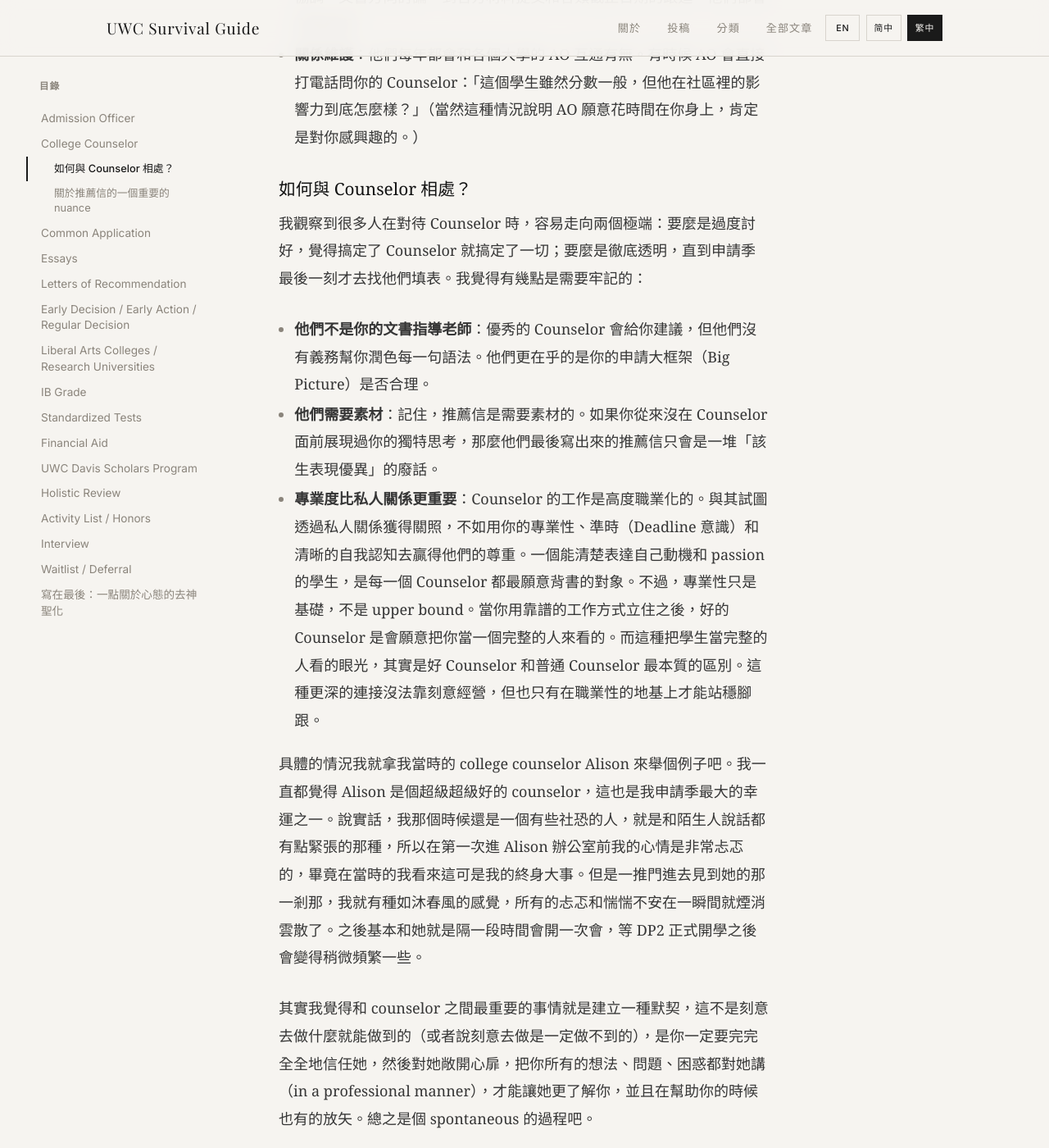
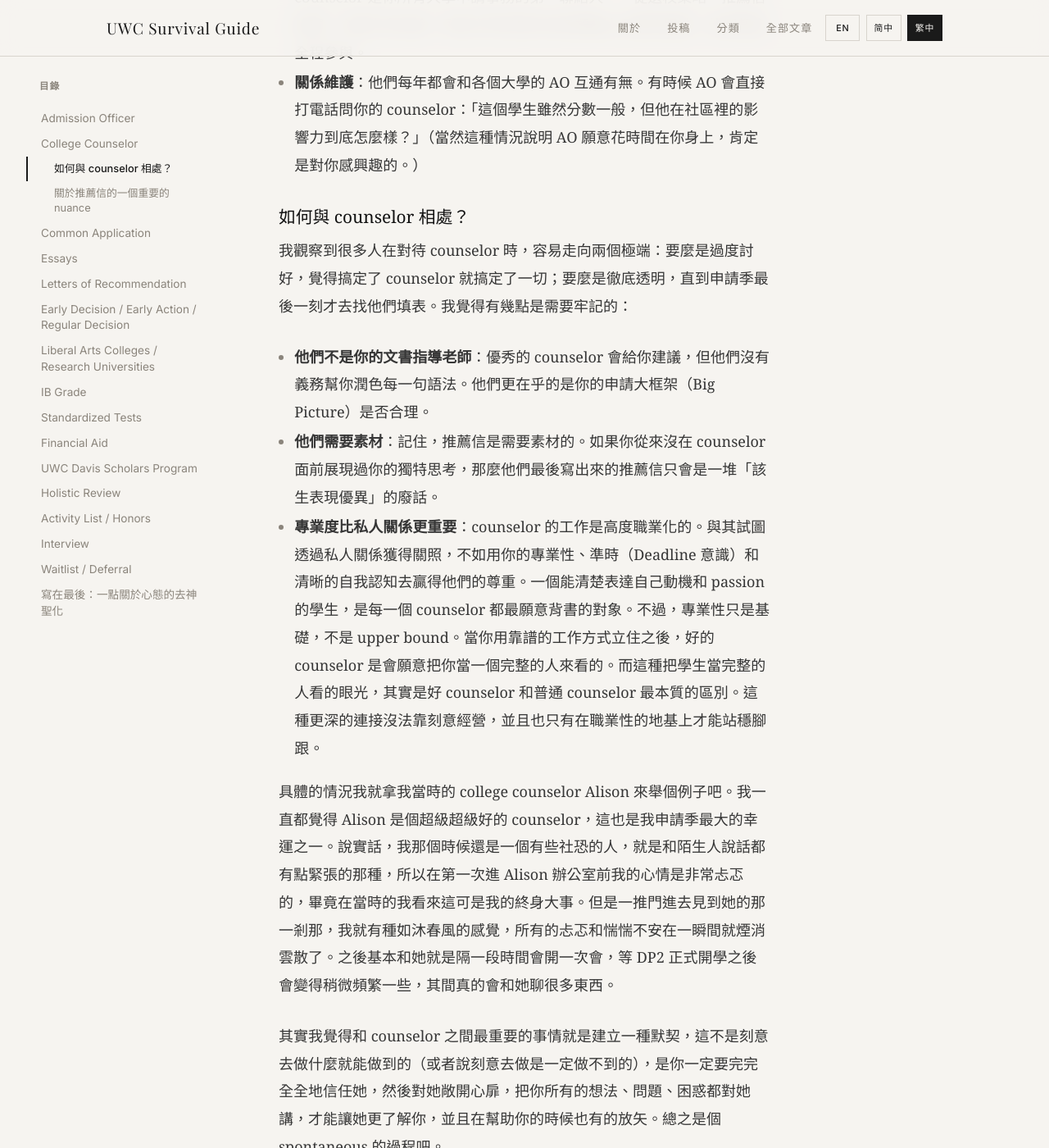
Before and after one commit to United-World-College/UWC-Survival-Guide, a Jekyll site: the page built from website/_guides/chinese/terminology-TW.md, in a window 1280 px wide and 1400 px high, scrolled down 3450 px. Shown: the whole window at 82% size. Built offline with Jekyll 4.4.1, drawn with Linux system fonts in a browser that asks for light colours; some web fonts are replaced; some of the changed text lies outside the part shown.

Commit message:
docs(terminology): refine AO/counselor section and sync Davis link anchor across CN/TW/EN
- AO paragraph: add caveat that the story must be backed by real experience; replace em-dash with explanatory sentence break.
- Counselor section: tighten the agent metaphor, normalize "Counselor" to lowercase "counselor", soften "but" to "and" in the professional-foundation line, expand the Alison sync detail, and drop "(in a professional manner)".
- Drop the [前面]/[above] link to the counselor section in the LoR cross-reference.
- Sync the Davis Scholars cross-reference anchor: TW/EN now mirror CN's "Davis Scholars 一节" label.

```diff
--- a/website/_guides/chinese/terminology-TW.md
+++ b/website/_guides/chinese/terminology-TW.md
@@ -42,25 +42,25 @@
 
 <p><small>中文：升學指導老師；簡稱：counselor</small></p>
 
-如果說 AO 是公司裡的 HR，那麼 Counselor 更像是你的經紀人（Agent）。他們不負責錄取你，但他們負責把你「賣」給大學。在 UWC 這種學校，Counselor 的角色至關重要，因為他們是大學了解你的第一道橋樑。
+如果說 AO 是公司裡的 HR，那麼 counselor 更像是你的經紀人（Agent），負責把你「賣」給大學。在 UWC 這種學校，counselor 的角色至關重要，因為他們是大學了解你的第一道橋樑。
 
 他們的核心職責主要包括：
 
 - **撰寫學校報告（School Profile）**：向大學解釋 UWC 是什麼樣的學校，比如我們的打分有多嚴格、IB 體系下 40 分是什麼水準。
-- **擔任大學申請的主要對接人（Primary Contact）**：在整個申請季裡，Counselor 是你所有大學申請事務的第一聯絡人——從選校策略、推薦信協調、文書方向討論，到官方材料提交和各類截止日期的跟進，他們都會全程參與。
-- **關係維護**：他們每年都會和各個大學的 AO 互通有無。有時候 AO 會直接打電話問你的 Counselor：「這個學生雖然分數一般，但他在社區裡的影響力到底怎麼樣？」（當然這種情況說明 AO 願意花時間在你身上，肯定是對你感興趣的。）
+- **擔任大學申請的主要對接人（Primary Contact）**：在整個申請季裡，counselor 是你所有大學申請事務的第一聯絡人——從選校策略、推薦信協調、文書方向討論，到官方材料提交和各類截止日期的跟進，他們都會全程參與。
+- **關係維護**：他們每年都會和各個大學的 AO 互通有無。有時候 AO 會直接打電話問你的 counselor：「這個學生雖然分數一般，但他在社區裡的影響力到底怎麼樣？」（當然這種情況說明 AO 願意花時間在你身上，肯定是對你感興趣的。）
 
-### 如何與 Counselor 相處？
+### 如何與 counselor 相處？
 
-我觀察到很多人在對待 Counselor 時，容易走向兩個極端：要麼是過度討好，覺得搞定了 Counselor 就搞定了一切；要麼是徹底透明，直到申請季最後一刻才去找他們填表。我覺得有幾點是需要牢記的：
+我觀察到很多人在對待 counselor 時，容易走向兩個極端：要麼是過度討好，覺得搞定了 counselor 就搞定了一切；要麼是徹底透明，直到申請季最後一刻才去找他們填表。我覺得有幾點是需要牢記的：
 
-- **他們不是你的文書指導老師**：優秀的 Counselor 會給你建議，但他們沒有義務幫你潤色每一句語法。他們更在乎的是你的申請大框架（Big Picture）是否合理。
-- **他們需要素材**：記住，推薦信是需要素材的。如果你從來沒在 Counselor 面前展現過你的獨特思考，那麼他們最後寫出來的推薦信只會是一堆「該生表現優異」的廢話。
-- **專業度比私人關係更重要**：Counselor 的工作是高度職業化的。與其試圖透過私人關係獲得關照，不如用你的專業性、準時（Deadline 意識）和清晰的自我認知去贏得他們的尊重。一個能清楚表達自己動機和 passion 的學生，是每一個 Counselor 都最願意背書的對象。不過，專業性只是基礎，不是 upper bound。當你用靠譜的工作方式立住之後，好的 Counselor 是會願意把你當一個完整的人來看的。而這種把學生當完整的人看的眼光，其實是好 Counselor 和普通 Counselor 最本質的區別。這種更深的連接沒法靠刻意經營，但也只有在職業性的地基上才能站穩腳跟。
+- **他們不是你的文書指導老師**：優秀的 counselor 會給你建議，但他們沒有義務幫你潤色每一句語法。他們更在乎的是你的申請大框架（Big Picture）是否合理。
+- **他們需要素材**：記住，推薦信是需要素材的。如果你從來沒在 counselor 面前展現過你的獨特思考，那麼他們最後寫出來的推薦信只會是一堆「該生表現優異」的廢話。
+- **專業度比私人關係更重要**：counselor 的工作是高度職業化的。與其試圖透過私人關係獲得關照，不如用你的專業性、準時（Deadline 意識）和清晰的自我認知去贏得他們的尊重。一個能清楚表達自己動機和 passion 的學生，是每一個 counselor 都最願意背書的對象。不過，專業性只是基礎，不是 upper bound。當你用靠譜的工作方式立住之後，好的 counselor 是會願意把你當一個完整的人來看的。而這種把學生當完整的人看的眼光，其實是好 counselor 和普通 counselor 最本質的區別。這種更深的連接沒法靠刻意經營，並且也只有在職業性的地基上才能站穩腳跟。
 
-具體的情況我就拿我當時的 college counselor Alison 來舉個例子吧。我一直都覺得 Alison 是個超級超級好的 counselor，這也是我申請季最大的幸運之一。說實話，我那個時候還是一個有些社恐的人，就是和陌生人說話都有點緊張的那種，所以在第一次進 Alison 辦公室前我的心情是非常忐忑的，畢竟在當時的我看來這可是我的終身大事。但是一推門進去見到她的那一剎那，我就有種如沐春風的感覺，所有的忐忑和惴惴不安在一瞬間就煙消雲散了。之後基本和她就是隔一段時間會開一次會，等 DP2 正式開學之後會變得稍微頻繁一些。
+具體的情況我就拿我當時的 college counselor Alison 來舉個例子吧。我一直都覺得 Alison 是個超級超級好的 counselor，這也是我申請季最大的幸運之一。說實話，我那個時候還是一個有些社恐的人，就是和陌生人說話都有點緊張的那種，所以在第一次進 Alison 辦公室前我的心情是非常忐忑的，畢竟在當時的我看來這可是我的終身大事。但是一推門進去見到她的那一剎那，我就有種如沐春風的感覺，所有的忐忑和惴惴不安在一瞬間就煙消雲散了。之後基本和她就是隔一段時間會開一次會，等 DP2 正式開學之後會變得稍微頻繁一些，其間真的會和她聊很多東西。
 
-其實我覺得和 counselor 之間最重要的事情就是建立一種默契，這不是刻意去做什麼就能做到的（或者說刻意去做是一定做不到的），是你一定要完完全全地信任她，然後對她敞開心扉，把你所有的想法、問題、困惑都對她講（in a professional manner），才能讓她更了解你，並且在幫助你的時候也有的放矢。總之是個 spontaneous 的過程吧。
+其實我覺得和 counselor 之間最重要的事情就是建立一種默契，這不是刻意去做什麼就能做到的（或者說刻意去做是一定做不到的），是你一定要完完全全地信任她，然後對她敞開心扉，把你所有的想法、問題、困惑都對她講，才能讓她更了解你，並且在幫助你的時候也有的放矢。總之是個 spontaneous 的過程吧。
 
 ### 關於推薦信的一個重要的 nuance
 
@@ -103,7 +103,7 @@
 
 Common App 上的 required recommendations 一共三封：一封來自你的 counselor，兩封來自任課老師（通常是 DP1 或 DP2 的兩位任課老師）。此外很多學校允許甚至鼓勵你額外提交一封 optional additional letter（比如 EE supervisor、CAS 導師、科研 mentor 等）。
 
-這三封信裡最特別的是 counselor 那封，[前面](#college-counselor)介紹 counselor 時已經展開談過了。兩位任課老師的推薦信則更偏向從學術角度為你背書：你在課堂上是什麼樣的、你怎麼思考問題、你在學科上有沒有超越課本的好奇心。
+這三封信裡最特別的是 counselor 那封，前面介紹 counselor 時已經展開談過了。兩位任課老師的推薦信則更偏向從學術角度為你背書：你在課堂上是什麼樣的、你怎麼思考問題、你在學科上有沒有超越課本的好奇心。
 
 關於任課老師的選擇，有幾點經驗值得分享：
 
@@ -279,7 +279,7 @@
 
 介紹完這些術語，我最想點出來的一點是：不要神化 AO，也不要神化申請系統。歸根結底，再複雜的系統也是由人構成的，而所謂的招生官，本質上只是站在特定崗位上的普通打工人。他們像大廠 HR 一樣，是在海量資訊中疲於奔命的篩選者——這意味著他們會有審美疲勞，會有認知侷限，更會有情緒波動。
 
-同樣的邏輯也適用於其他環節：Common App 也不是什麼審判台，它只是一個讓你進行自我建模的底層平台，考驗的是你在受限的字元裡壓縮資訊的能力。而你的 Counselor 則是那個站在你身邊的經紀人，他們需要看到真實的、鮮活的、甚至偶爾笨拙的你，才能在推薦信裡為你寫出有靈魂的背書。
+同樣的邏輯也適用於其他環節：Common App 也不是什麼審判台，它只是一個讓你進行自我建模的底層平台，考驗的是你在受限的字元裡壓縮資訊的能力。而你的 counselor 則是那個站在你身邊的經紀人，他們需要看到真實的、鮮活的、甚至偶爾笨拙的你，才能在推薦信裡為你寫出有靈魂的背書。
 
 我之所以想把這些黑話拆解得這麼直白，是因為這種去神聖化的視角，是每一個申請者最需要的心理建設。
 
```
Also changed, not shown: other parts of website/_guides/chinese/terminology-TW.md (+3 -3 lines), website/_guides/chinese/terminology-CN.md (+14 -14 lines), website/_guides/default/terminology.md (+8 -8 lines).
